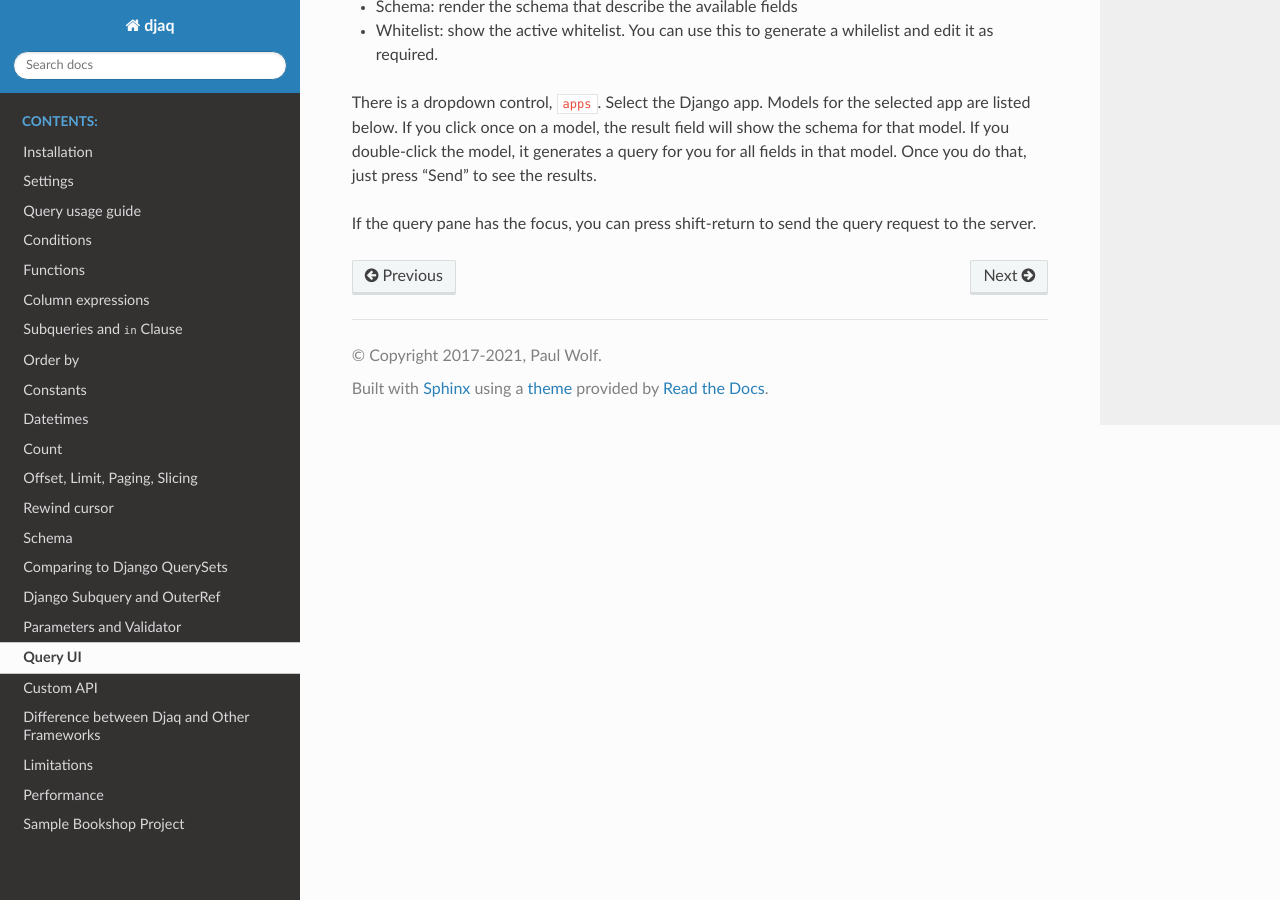
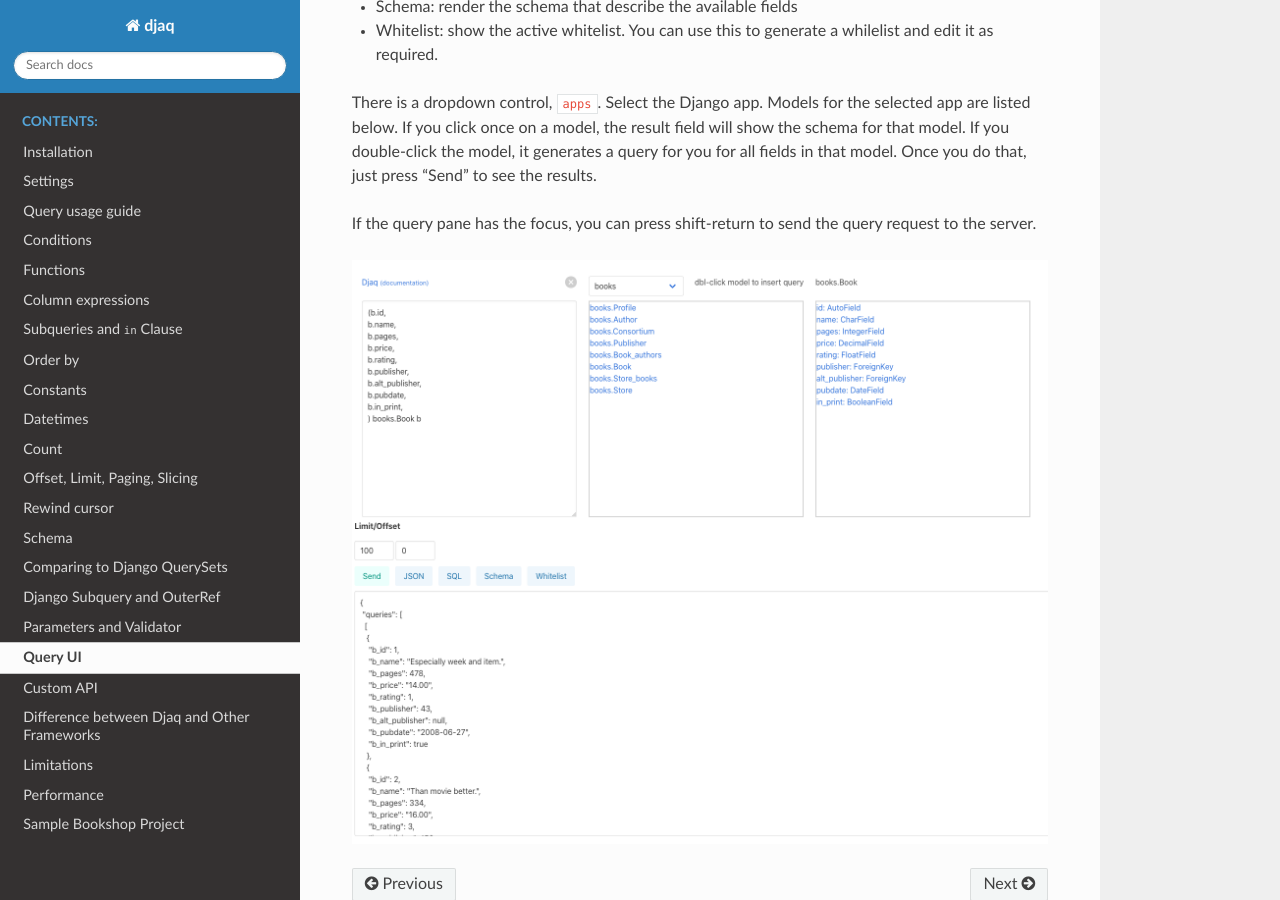
Before and after one commit to paul-wolf/djaq, a Sphinx documentation site: the page built from docs/query_ui.rst, in a window 1280 px wide and 900 px high, scrolled down 522 px. Built offline with Sphinx 7.4.7 and the Read the Docs theme 2.0.0, drawn with Linux system fonts in a browser that asks for light colours.

Commit message:
Add figure to query ui

```diff
--- a/docs/query_ui.rst
+++ b/docs/query_ui.rst
@@ -36,3 +36,6 @@ Once you do that, just press “Send” to see the results.
 
 If the query pane has the focus, you can press shift-return to send the
 query request to the server.
+
+.. figure:: https://github.com/paul-wolf/djaq/blob/master/docs/images/djaq_ui.png?raw=true
+   :alt: Djaq UI
```
